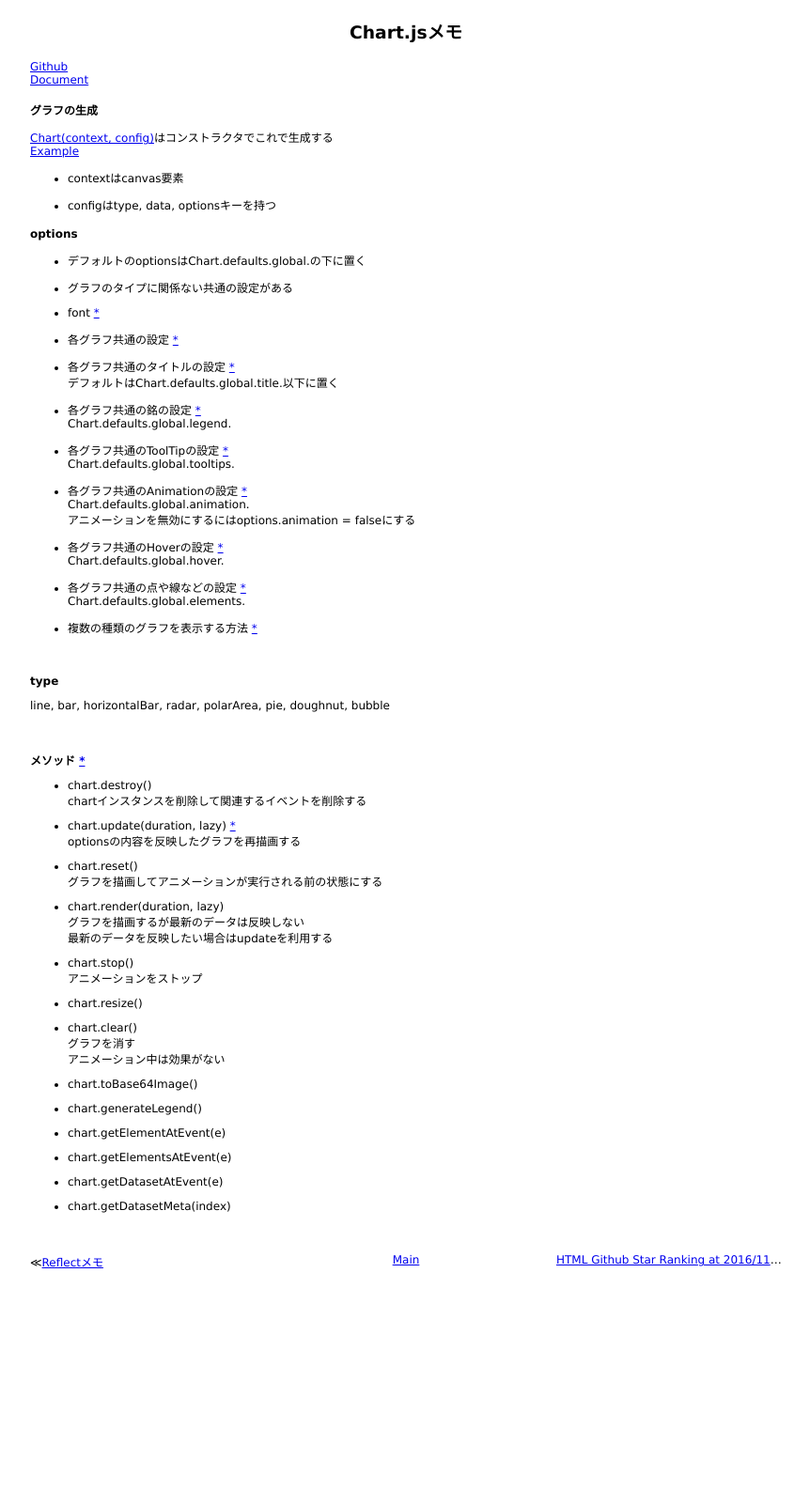
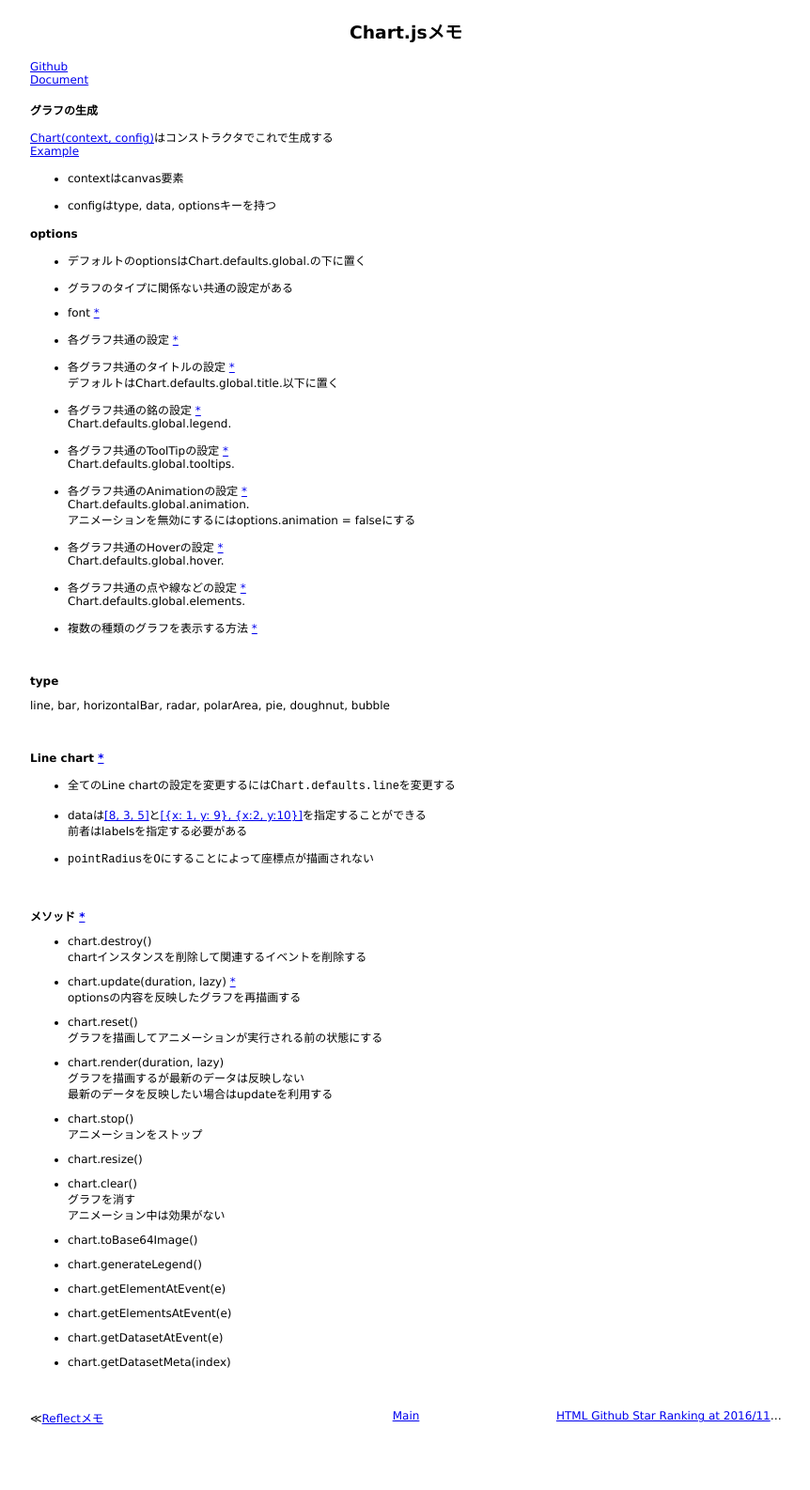
Before and after one commit to 38elements/38elements.github.com, a Jekyll site: the page built from _posts/2016-11-17-chartjs.md, in a window 1280 px wide. Shown: the whole page at 94% size, without its empty margins (208-1070 px from the left). Built offline with Jekyll 4.4.1, drawn with Linux system fonts in a browser that asks for light colours; before the commit the page ends 1420 px from its top, so only the background shows below that.

Commit message:
Update 2016-11-17-chartjs.md

```diff
--- a/_posts/2016-11-17-chartjs.md
+++ b/_posts/2016-11-17-chartjs.md
@@ -56,6 +56,18 @@ line, bar, horizontalBar, radar, polarArea, pie, doughnut, bubble
 
 <br>
 
+#### Line chart [\*](http://www.chartjs.org/docs/latest/charts/line.html)
+
+* 全てのLine chartの設定を変更するには`Chart.defaults.line`を変更する
+
+* dataは[\[8, 3, 5\]](http://www.chartjs.org/docs/latest/charts/line.html#number)と[\[\{x: 1, y: 9\}, \{x:2, y:10\}\]](http://www.chartjs.org/docs/latest/charts/line.html#point)を指定することができる
+前者はlabelsを指定する必要がある
+
+* `pointRadius`を0にすることによって座標点が描画されない
+
+
+<br>
+
 #### メソッド [\*](http://www.chartjs.org/docs/latest/developers/api.html)
 
 * chart.destroy()
```
